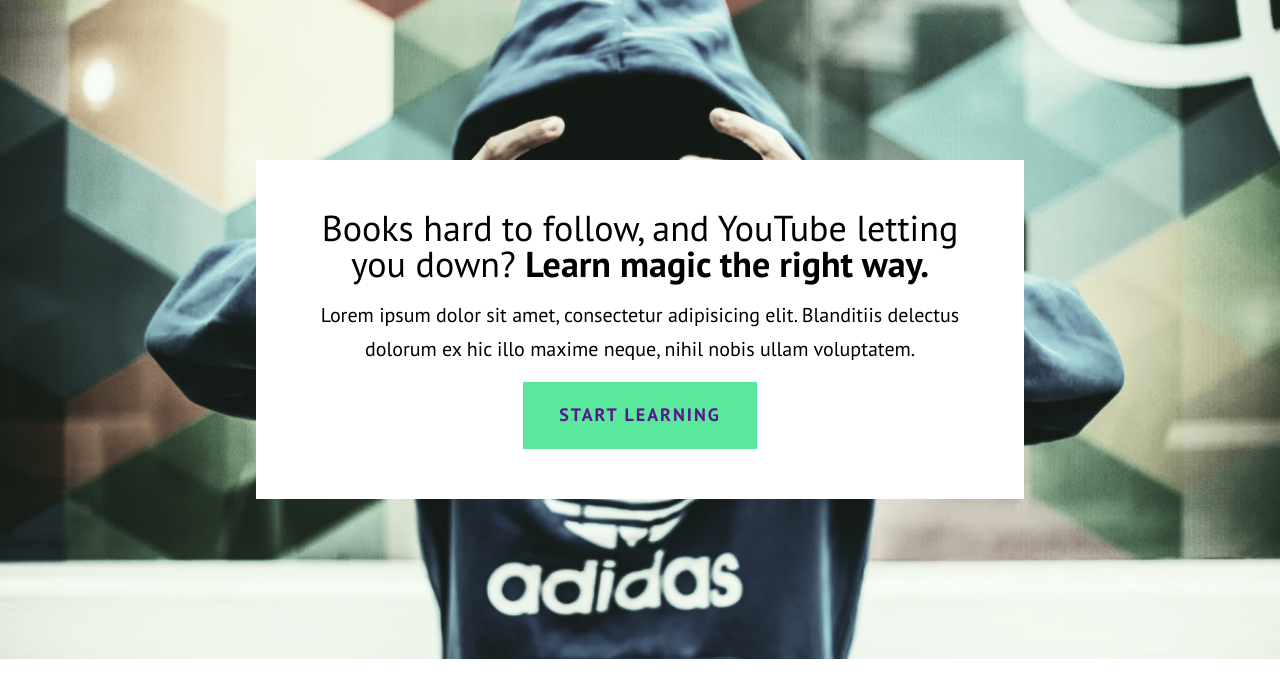
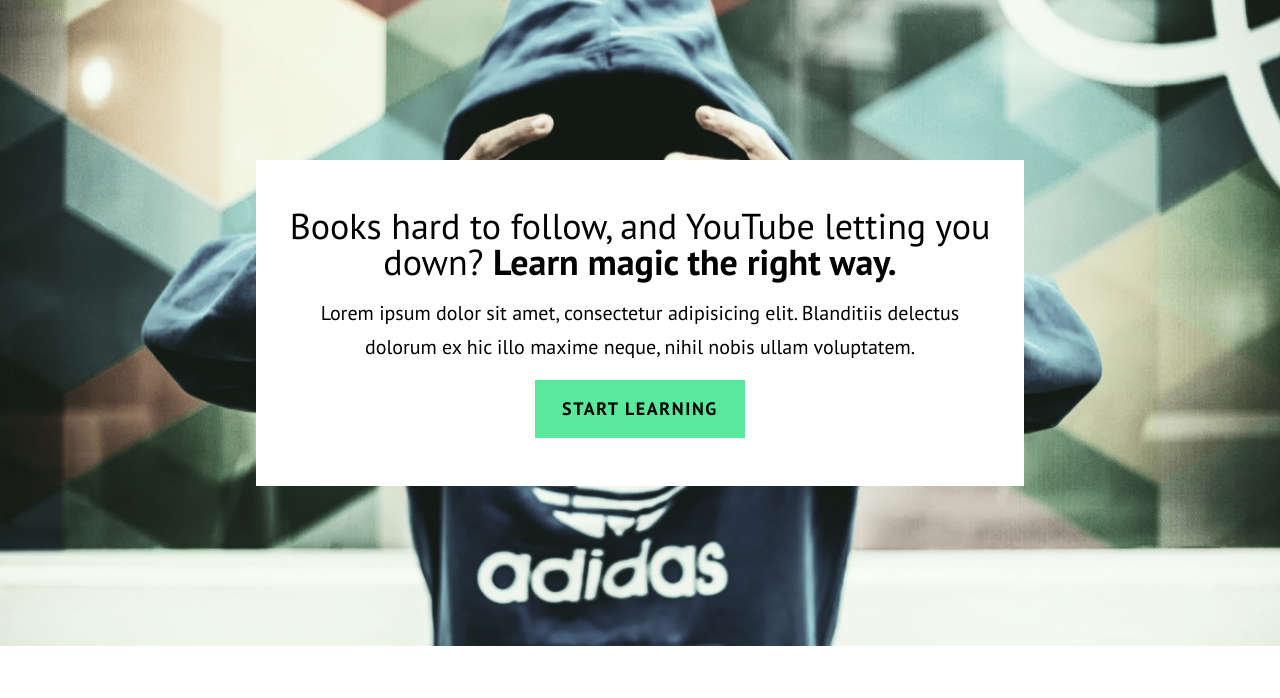
Before and after one commit to Annie-Huang/magic, a website: page index.html in a window 1280 px wide. Drawn offline with Linux system fonts and the light colour scheme.

Commit message:
Kevin's solution: reorder and small adjustment on numbers

```diff
--- a/style.css
+++ b/style.css
@@ -47,8 +47,30 @@ body {
    */
 }
 
-main {
+h1 {
+  font-weight: 400;
+  font-size: 36px;
+  line-height: 1;
 }
+
+.btn {
+  display: inline-block;
+  background: var(--clr-accent);
+  font-weight: 700;
+  /*font-size: 18px;*/
+  font-size: 1.125rem; /* 1.125rem is 18px */
+  color: inherit;
+  text-transform: uppercase;
+  text-decoration: none;
+  /*letter-spacing: 2px;*/
+  letter-spacing: 0.1rem;
+  /*padding: 1em 2em;*/
+  padding: 0.75em 1.5em;
+}
+
+/* ///////////////
+  Hero area
+  ////////////// */
 
 .hero {
   /*
@@ -73,7 +95,8 @@ main {
   max-width: 48rem;
   margin: 0 auto;
 
-  padding: 2.5em;
+  /*padding: 2.5em;*/
+  padding: 3rem 2rem;
 
   text-align: center; /* Kevin put this into .hero__content */
 }
@@ -81,23 +104,6 @@ main {
 /*.hero__content > * + * {
   margin-top: 2em;
 }*/
-
-h1 {
-  font-weight: 400;
-  font-size: 36px;
-  line-height: 1;
-}
-
-.btn {
-  display: inline-block;
-  background: var(--clr-accent);
-  font-weight: 700;
-  font-size: 18px;
-  text-transform: uppercase;
-  text-decoration: none;
-  letter-spacing: 2px;
-  padding: 1em 2em;
-}
 
 button {
   background: var(--clr-accent);
```
